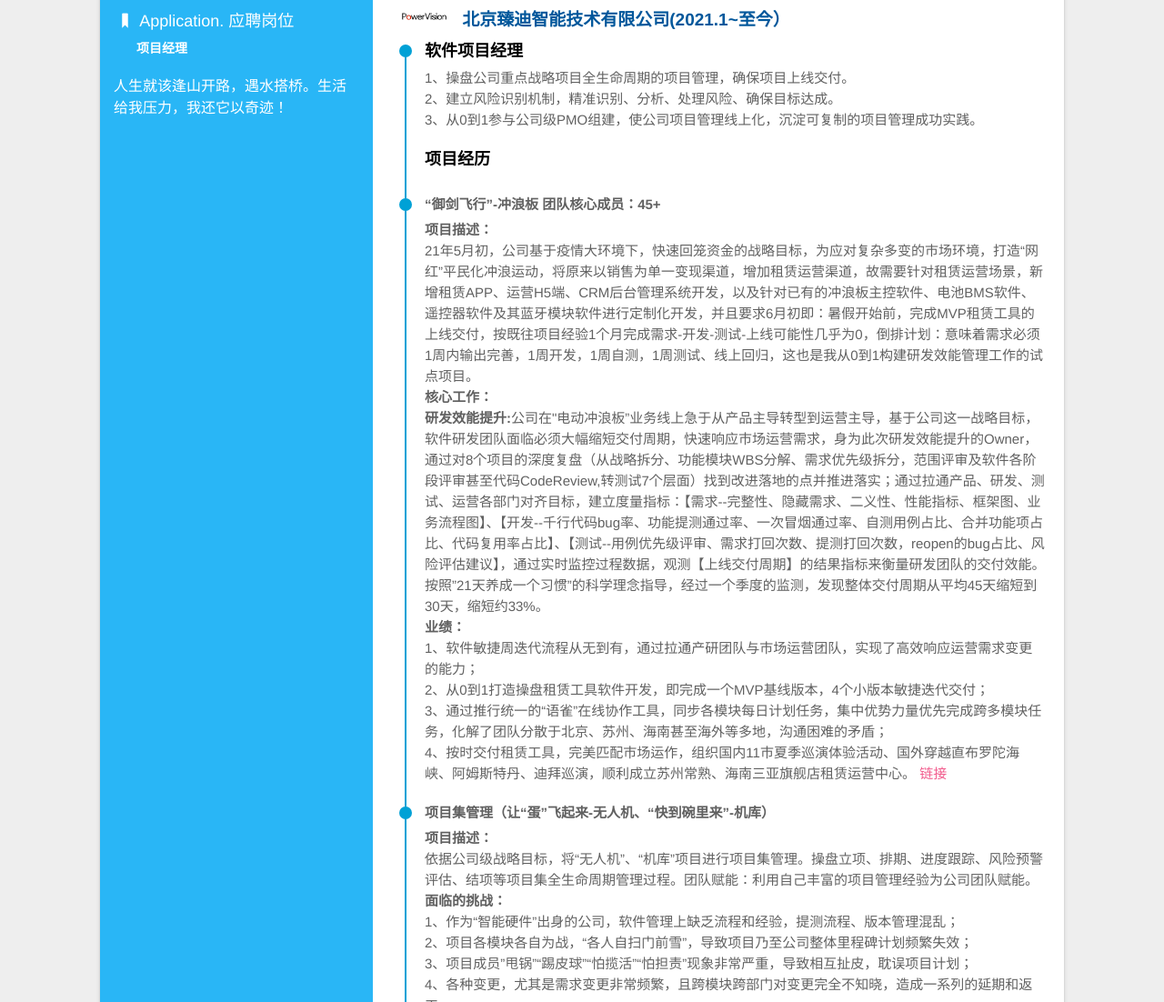
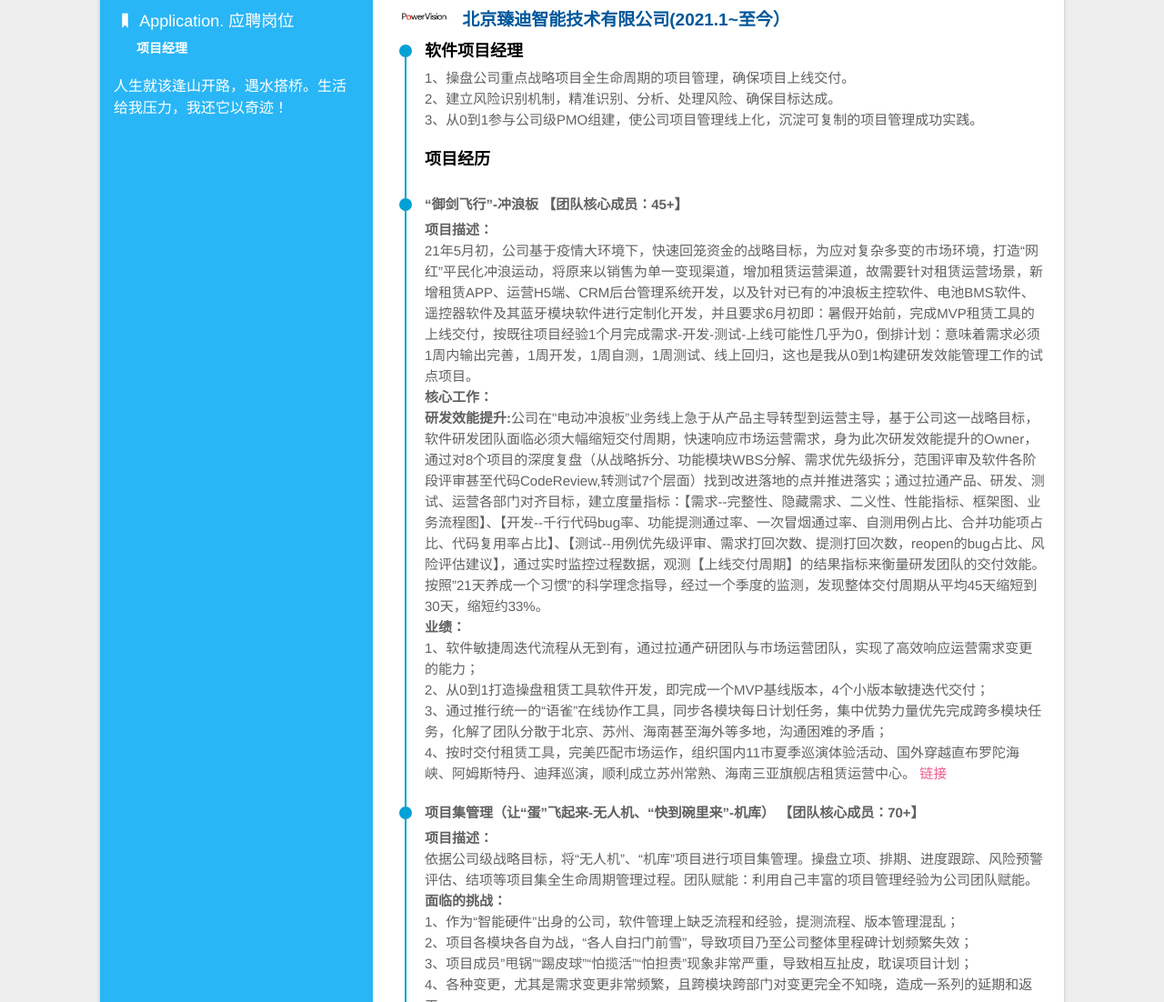
Before and after one commit to hongyuXie/MyResume_CN, a website: page index.html in a window 1280 px wide. Shown: the part 585-1687 px from the top of the page at 91% size. Drawn offline with Linux system fonts and the light colour scheme; some packages are replaced by stand-ins of ours; a script that the page names is missing.

Commit message:
Update index.html

```diff
--- a/index.html
+++ b/index.html
@@ -102,7 +102,7 @@
                             <li><h4>项目经历</h4></li>
                             <li>
                             <div class="circle"></div>
-                            <p><strong>“御剑飞行”-冲浪板</strong>                                     <strong>团队核心成员：45+</strong></p>
+                            <p><strong>“御剑飞行”-冲浪板                                                            【团队核心成员：45+】</strong></p>
                             <p><strong>项目描述：</strong></br>
                             21年5月初，公司基于疫情大环境下，快速回笼资金的战略目标，为应对复杂多变的市场环境，打造“网红”平民化冲浪运动，将原来以销售为单一变现渠道，增加租赁运营渠道，故需要针对租赁运营场景，新增租赁APP、运营H5端、CRM后台管理系统开发，以及针对已有的冲浪板主控软件、电池BMS软件、遥控器软件及其蓝牙模块软件进行定制化开发，并且要求6月初即：暑假开始前，完成MVP租赁工具的上线交付，按既往项目经验1个月完成需求-开发-测试-上线可能性几乎为0，倒排计划：意味着需求必须1周内输出完善，1周开发，1周自测，1周测试、线上回归，这也是我从0到1构建研发效能管理工作的试点项目。
                             </br>
@@ -120,7 +120,7 @@
 
                             <li>
                             <div class="circle"></div>
-                            <p><strong>项目集管理（让“蛋”飞起来-无人机、“快到碗里来”-机库）</strong>
+                            <p><strong>项目集管理（让“蛋”飞起来-无人机、“快到碗里来”-机库）                             【团队核心成员：70+】</strong>
                                 <p>
                                 <strong>项目描述：</strong></br>
 				依据公司级战略目标，将“无人机”、“机库”项目进行项目集管理。操盘立项、排期、进度跟踪、风险预警评估、结项等项目集全生命周期管理过程。团队赋能：利用自己丰富的项目管理经验为公司团队赋能。
```
